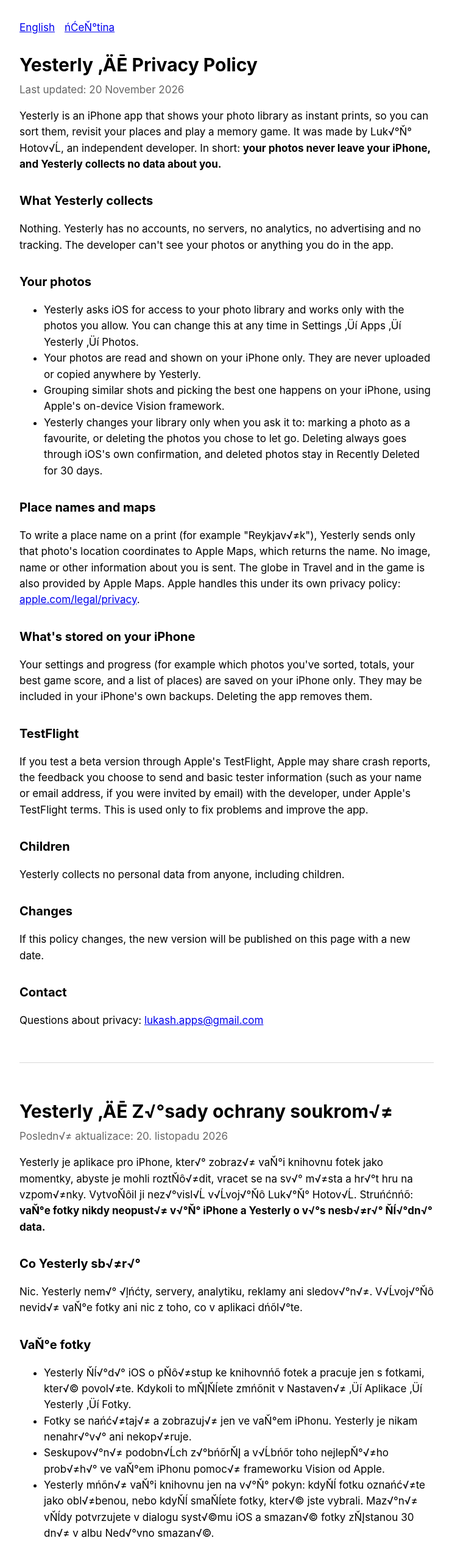
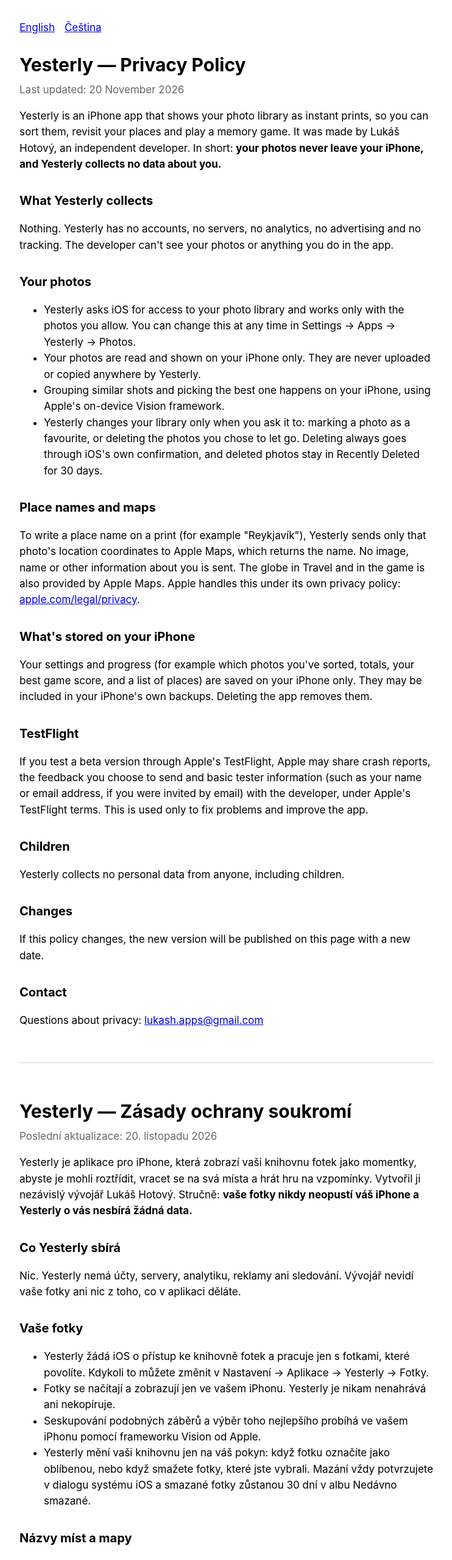
Before and after one commit to lukash-apps/apps, a plain HTML site: page index.html in a window 1280 px wide. Shown: the top 2558 px of the page at 61% size, without its empty margins (268-1010 px from the left). Drawn offline with Linux system fonts and the light colour scheme.

Commit message:
Update index.html

```diff
--- a/index.html
+++ b/index.html
@@ -3,7 +3,7 @@
 <head>
 <meta charset="utf-8">
 <meta name="viewport" content="width=device-width, initial-scale=1">
-<title>Yesterly ‚ÄĒ Privacy Policy</title>
+<title>Yesterly — Privacy Policy</title>
 <style>
   :root { color-scheme: light dark; }
   body { font: 17px/1.55 -apple-system, BlinkMacSystemFont, "Helvetica Neue", sans-serif; max-width: 680px; margin: 0 auto; padding: 32px 20px 64px; }
@@ -16,27 +16,27 @@
 </head>
 <body>
 
-<nav><a href="#en">English</a><a href="#cs">ńĆeŇ°tina</a></nav>
+<nav><a href="#en">English</a><a href="#cs">Čeština</a></nav>
 
 <section id="en" lang="en">
-<h1>Yesterly ‚ÄĒ Privacy Policy</h1>
+<h1>Yesterly — Privacy Policy</h1>
 <p class="date">Last updated: 20 November 2026</p>
 
-<p>Yesterly is an iPhone app that shows your photo library as instant prints, so you can sort them, revisit your places and play a memory game. It was made by Luk√°Ň° Hotov√Ĺ, an independent developer. In short: <strong>your photos never leave your iPhone, and Yesterly collects no data about you.</strong></p>
+<p>Yesterly is an iPhone app that shows your photo library as instant prints, so you can sort them, revisit your places and play a memory game. It was made by Lukáš Hotový, an independent developer. In short: <strong>your photos never leave your iPhone, and Yesterly collects no data about you.</strong></p>
 
 <h2>What Yesterly collects</h2>
 <p>Nothing. Yesterly has no accounts, no servers, no analytics, no advertising and no tracking. The developer can't see your photos or anything you do in the app.</p>
 
 <h2>Your photos</h2>
 <ul>
-  <li>Yesterly asks iOS for access to your photo library and works only with the photos you allow. You can change this at any time in Settings ‚Üí Apps ‚Üí Yesterly ‚Üí Photos.</li>
+  <li>Yesterly asks iOS for access to your photo library and works only with the photos you allow. You can change this at any time in Settings → Apps → Yesterly → Photos.</li>
   <li>Your photos are read and shown on your iPhone only. They are never uploaded or copied anywhere by Yesterly.</li>
   <li>Grouping similar shots and picking the best one happens on your iPhone, using Apple's on-device Vision framework.</li>
   <li>Yesterly changes your library only when you ask it to: marking a photo as a favourite, or deleting the photos you chose to let go. Deleting always goes through iOS's own confirmation, and deleted photos stay in Recently Deleted for 30 days.</li>
 </ul>
 
 <h2>Place names and maps</h2>
-<p>To write a place name on a print (for example "Reykjav√≠k"), Yesterly sends only that photo's location coordinates to Apple Maps, which returns the name. No image, name or other information about you is sent. The globe in Travel and in the game is also provided by Apple Maps. Apple handles this under its own privacy policy: <a href="https://www.apple.com/legal/privacy/">apple.com/legal/privacy</a>.</p>
+<p>To write a place name on a print (for example "Reykjavík"), Yesterly sends only that photo's location coordinates to Apple Maps, which returns the name. No image, name or other information about you is sent. The globe in Travel and in the game is also provided by Apple Maps. Apple handles this under its own privacy policy: <a href="https://www.apple.com/legal/privacy/">apple.com/legal/privacy</a>.</p>
 
 <h2>What's stored on your iPhone</h2>
 <p>Your settings and progress (for example which photos you've sorted, totals, your best game score, and a list of places) are saved on your iPhone only. They may be included in your iPhone's own backups. Deleting the app removes them.</p>
@@ -57,39 +57,39 @@
 <hr>
 
 <section id="cs" lang="cs">
-<h1>Yesterly ‚ÄĒ Z√°sady ochrany soukrom√≠</h1>
-<p class="date">Posledn√≠ aktualizace: 20. listopadu 2026</p>
+<h1>Yesterly — Zásady ochrany soukromí</h1>
+<p class="date">Poslední aktualizace: 20. listopadu 2026</p>
 
-<p>Yesterly je aplikace pro iPhone, kter√° zobraz√≠ vaŇ°i knihovnu fotek jako momentky, abyste je mohli roztŇô√≠dit, vracet se na sv√° m√≠sta a hr√°t hru na vzpom√≠nky. VytvoŇôil ji nez√°visl√Ĺ v√Ĺvoj√°Ňô Luk√°Ň° Hotov√Ĺ. Struńćnńõ: <strong>vaŇ°e fotky nikdy neopust√≠ v√°Ň° iPhone a Yesterly o v√°s nesb√≠r√° Ňĺ√°dn√° data.</strong></p>
+<p>Yesterly je aplikace pro iPhone, která zobrazí vaši knihovnu fotek jako momentky, abyste je mohli roztřídit, vracet se na svá místa a hrát hru na vzpomínky. Vytvořil ji nezávislý vývojář Lukáš Hotový. Stručně: <strong>vaše fotky nikdy neopustí váš iPhone a Yesterly o vás nesbírá žádná data.</strong></p>
 
-<h2>Co Yesterly sb√≠r√°</h2>
-<p>Nic. Yesterly nem√° √ļńćty, servery, analytiku, reklamy ani sledov√°n√≠. V√Ĺvoj√°Ňô nevid√≠ vaŇ°e fotky ani nic z toho, co v aplikaci dńõl√°te.</p>
+<h2>Co Yesterly sbírá</h2>
+<p>Nic. Yesterly nemá účty, servery, analytiku, reklamy ani sledování. Vývojář nevidí vaše fotky ani nic z toho, co v aplikaci děláte.</p>
 
-<h2>VaŇ°e fotky</h2>
+<h2>Vaše fotky</h2>
 <ul>
-  <li>Yesterly Ňĺ√°d√° iOS o pŇô√≠stup ke knihovnńõ fotek a pracuje jen s fotkami, kter√© povol√≠te. Kdykoli to mŇĮŇĺete zmńõnit v Nastaven√≠ ‚Üí Aplikace ‚Üí Yesterly ‚Üí Fotky.</li>
-  <li>Fotky se nańć√≠taj√≠ a zobrazuj√≠ jen ve vaŇ°em iPhonu. Yesterly je nikam nenahr√°v√° ani nekop√≠ruje.</li>
-  <li>Seskupov√°n√≠ podobn√Ĺch z√°bńõrŇĮ a v√Ĺbńõr toho nejlepŇ°√≠ho prob√≠h√° ve vaŇ°em iPhonu pomoc√≠ frameworku Vision od Apple.</li>
-  <li>Yesterly mńõn√≠ vaŇ°i knihovnu jen na v√°Ň° pokyn: kdyŇĺ fotku oznańć√≠te jako obl√≠benou, nebo kdyŇĺ smaŇĺete fotky, kter√© jste vybrali. Maz√°n√≠ vŇĺdy potvrzujete v dialogu syst√©mu iOS a smazan√© fotky zŇĮstanou 30 dn√≠ v albu Ned√°vno smazan√©.</li>
+  <li>Yesterly žádá iOS o přístup ke knihovně fotek a pracuje jen s fotkami, které povolíte. Kdykoli to můžete změnit v Nastavení → Aplikace → Yesterly → Fotky.</li>
+  <li>Fotky se načítají a zobrazují jen ve vašem iPhonu. Yesterly je nikam nenahrává ani nekopíruje.</li>
+  <li>Seskupování podobných záběrů a výběr toho nejlepšího probíhá ve vašem iPhonu pomocí frameworku Vision od Apple.</li>
+  <li>Yesterly mění vaši knihovnu jen na váš pokyn: když fotku označíte jako oblíbenou, nebo když smažete fotky, které jste vybrali. Mazání vždy potvrzujete v dialogu systému iOS a smazané fotky zůstanou 30 dní v albu Nedávno smazané.</li>
 </ul>
 
-<h2>N√°zvy m√≠st a mapy</h2>
-<p>Aby mohla Yesterly napsat na momentku n√°zev m√≠sta (tŇôeba ‚ÄěReykjav√≠k‚Äú), poŇ°le do Map Apple jen souŇôadnice m√≠sta, kde byla dan√° fotka poŇô√≠zena, a Mapy vr√°t√≠ n√°zev. Nepos√≠l√° se Ňĺ√°dn√Ĺ obr√°zek, jm√©no ani jin√© informace o v√°s. Gl√≥bus v Cestov√°n√≠ a ve hŇôe tak√© poskytuj√≠ Mapy Apple. Apple tato data zpracov√°v√° podle sv√Ĺch z√°sad ochrany soukrom√≠: <a href="https://www.apple.com/cz/legal/privacy/">apple.com/cz/legal/privacy</a>.</p>
+<h2>Názvy míst a mapy</h2>
+<p>Aby mohla Yesterly napsat na momentku název místa (třeba „Reykjavík“), pošle do Map Apple jen souřadnice místa, kde byla daná fotka pořízena, a Mapy vrátí název. Neposílá se žádný obrázek, jméno ani jiné informace o vás. Glóbus v Cestování a ve hře také poskytují Mapy Apple. Apple tato data zpracovává podle svých zásad ochrany soukromí: <a href="https://www.apple.com/cz/legal/privacy/">apple.com/cz/legal/privacy</a>.</p>
 
-<h2>Co se ukl√°d√° ve vaŇ°em iPhonu</h2>
-<p>VaŇ°e nastaven√≠ a postup (napŇô√≠klad kter√© fotky jste roztŇô√≠dili, souńćty, nejlepŇ°√≠ v√Ĺsledek ve hŇôe a seznam m√≠st) se ukl√°daj√≠ jen ve vaŇ°em iPhonu. Mohou b√Ĺt souńć√°st√≠ z√°loh vaŇ°eho iPhonu. Smaz√°n√≠m aplikace se odstran√≠.</p>
+<h2>Co se ukládá ve vašem iPhonu</h2>
+<p>Vaše nastavení a postup (například které fotky jste roztřídili, součty, nejlepší výsledek ve hře a seznam míst) se ukládají jen ve vašem iPhonu. Mohou být součástí záloh vašeho iPhonu. Smazáním aplikace se odstraní.</p>
 
 <h2>TestFlight</h2>
-<p>Pokud testujete betaverzi pŇôes TestFlight od Apple, Apple mŇĮŇĺe v√Ĺvoj√°Ňôi podle sv√Ĺch podm√≠nek TestFlightu poskytnout zpr√°vy o p√°dech aplikace, zpńõtnou vazbu, kterou se rozhodnete poslat, a z√°kladn√≠ √ļdaje o testerovi (tŇôeba jm√©no nebo e-mail, pokud jste byli pozv√°ni e-mailem). SlouŇĺ√≠ to jen k opravńõ chyb a vylepŇ°en√≠ aplikace.</p>
+<p>Pokud testujete betaverzi přes TestFlight od Apple, Apple může vývojáři podle svých podmínek TestFlightu poskytnout zprávy o pádech aplikace, zpětnou vazbu, kterou se rozhodnete poslat, a základní údaje o testerovi (třeba jméno nebo e-mail, pokud jste byli pozváni e-mailem). Slouží to jen k opravě chyb a vylepšení aplikace.</p>
 
-<h2>Dńõti</h2>
-<p>Yesterly nesb√≠r√° osobn√≠ √ļdaje od nikoho, ani od dńõt√≠.</p>
+<h2>Děti</h2>
+<p>Yesterly nesbírá osobní údaje od nikoho, ani od dětí.</p>
 
-<h2>Zmńõny</h2>
-<p>Pokud se tyto z√°sady zmńõn√≠, nov√° verze bude zveŇôejnńõna na t√©to str√°nce s nov√Ĺm datem.</p>
+<h2>Změny</h2>
+<p>Pokud se tyto zásady změní, nová verze bude zveřejněna na této stránce s novým datem.</p>
 
 <h2>Kontakt</h2>
-<p>Dotazy k ochranńõ soukrom√≠: <a href="mailto:lukash.apps@gmail.com">lukash.apps@gmail.com</a></p>
+<p>Dotazy k ochraně soukromí: <a href="mailto:lukash.apps@gmail.com">lukash.apps@gmail.com</a></p>
 </section>
 
 </body>
```
